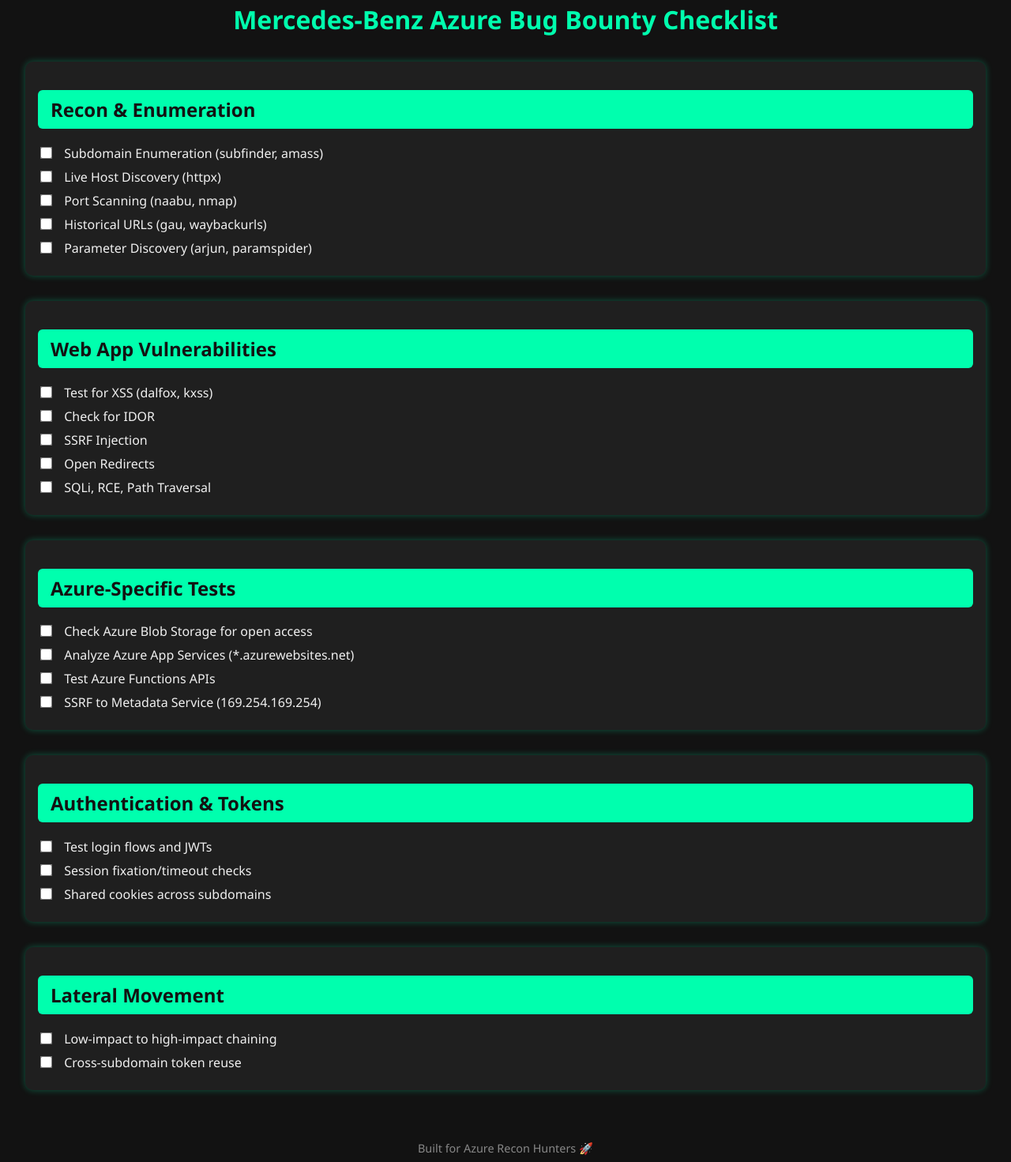
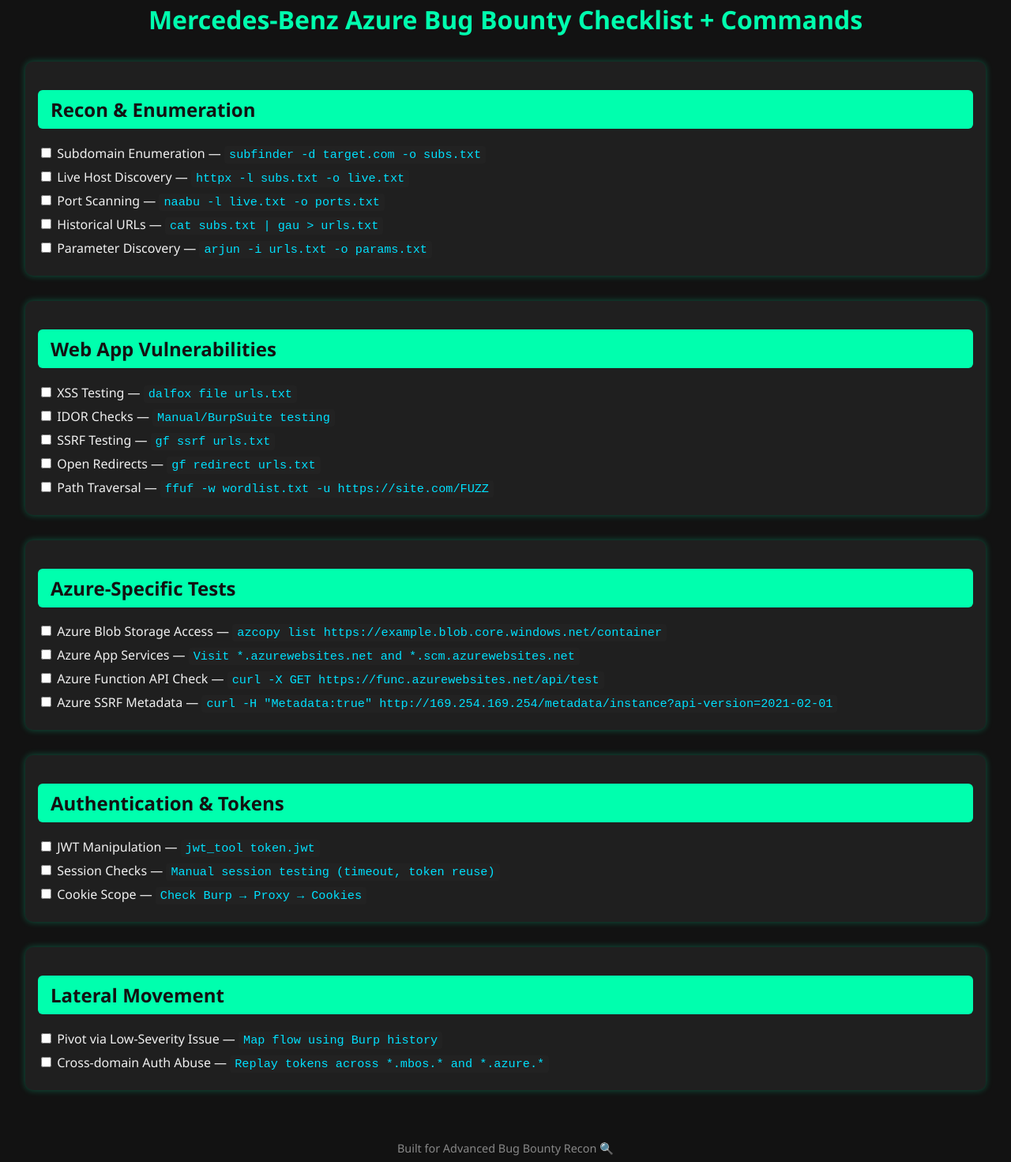
Before and after one commit to Cyber-Watch-Dog/SecuretryLearner, a plain HTML site: page index.html in a window 1280 px wide. Shown: the part 29-1500 px from the top of the page at 79% size. Drawn offline with Linux system fonts and the light colour scheme.

Commit message:
Update index.html

```diff
--- a/index.html
+++ b/index.html
@@ -2,7 +2,7 @@
 <html lang="en">
 <head>
   <meta charset="UTF-8">
-  <title>Bug Bounty Azure Checklist</title>
+  <title>Bug Bounty Azure Checklist with Commands</title>
   <style>
     body {
       font-family: 'Segoe UI', sans-serif;
@@ -33,12 +33,12 @@
       margin: 0.5rem 0;
       cursor: pointer;
     }
-    input[type="checkbox"] {
-      margin-right: 0.75rem;
-      transform: scale(1.2);
-    }
-    label:hover {
-      color: #00ffae;
+    code {
+      background: #222;
+      color: #00e1ff;
+      padding: 2px 6px;
+      border-radius: 4px;
+      font-size: 0.95rem;
     }
     footer {
       text-align: center;
@@ -49,49 +49,49 @@
   </style>
 </head>
 <body>
-  <h1>Mercedes-Benz Azure Bug Bounty Checklist</h1>
+  <h1>Mercedes-Benz Azure Bug Bounty Checklist + Commands</h1>
 
   <div class="section">
     <h2>Recon & Enumeration</h2>
-    <label><input type="checkbox"> Subdomain Enumeration (subfinder, amass)</label>
-    <label><input type="checkbox"> Live Host Discovery (httpx)</label>
-    <label><input type="checkbox"> Port Scanning (naabu, nmap)</label>
-    <label><input type="checkbox"> Historical URLs (gau, waybackurls)</label>
-    <label><input type="checkbox"> Parameter Discovery (arjun, paramspider)</label>
+    <label><input type="checkbox"> Subdomain Enumeration — <code>subfinder -d target.com -o subs.txt</code></label>
+    <label><input type="checkbox"> Live Host Discovery — <code>httpx -l subs.txt -o live.txt</code></label>
+    <label><input type="checkbox"> Port Scanning — <code>naabu -l live.txt -o ports.txt</code></label>
+    <label><input type="checkbox"> Historical URLs — <code>cat subs.txt | gau > urls.txt</code></label>
+    <label><input type="checkbox"> Parameter Discovery — <code>arjun -i urls.txt -o params.txt</code></label>
   </div>
 
   <div class="section">
     <h2>Web App Vulnerabilities</h2>
-    <label><input type="checkbox"> Test for XSS (dalfox, kxss)</label>
-    <label><input type="checkbox"> Check for IDOR</label>
-    <label><input type="checkbox"> SSRF Injection</label>
-    <label><input type="checkbox"> Open Redirects</label>
-    <label><input type="checkbox"> SQLi, RCE, Path Traversal</label>
+    <label><input type="checkbox"> XSS Testing — <code>dalfox file urls.txt</code></label>
+    <label><input type="checkbox"> IDOR Checks — <code>Manual/BurpSuite testing</code></label>
+    <label><input type="checkbox"> SSRF Testing — <code>gf ssrf urls.txt</code></label>
+    <label><input type="checkbox"> Open Redirects — <code>gf redirect urls.txt</code></label>
+    <label><input type="checkbox"> Path Traversal — <code>ffuf -w wordlist.txt -u https://site.com/FUZZ</code></label>
   </div>
 
   <div class="section">
     <h2>Azure-Specific Tests</h2>
-    <label><input type="checkbox"> Check Azure Blob Storage for open access</label>
-    <label><input type="checkbox"> Analyze Azure App Services (*.azurewebsites.net)</label>
-    <label><input type="checkbox"> Test Azure Functions APIs</label>
-    <label><input type="checkbox"> SSRF to Metadata Service (169.254.169.254)</label>
+    <label><input type="checkbox"> Azure Blob Storage Access — <code>azcopy list https://example.blob.core.windows.net/container</code></label>
+    <label><input type="checkbox"> Azure App Services — <code>Visit *.azurewebsites.net and *.scm.azurewebsites.net</code></label>
+    <label><input type="checkbox"> Azure Function API Check — <code>curl -X GET https://func.azurewebsites.net/api/test</code></label>
+    <label><input type="checkbox"> Azure SSRF Metadata — <code>curl -H "Metadata:true" http://169.254.169.254/metadata/instance?api-version=2021-02-01</code></label>
   </div>
 
   <div class="section">
     <h2>Authentication & Tokens</h2>
-    <label><input type="checkbox"> Test login flows and JWTs</label>
-    <label><input type="checkbox"> Session fixation/timeout checks</label>
-    <label><input type="checkbox"> Shared cookies across subdomains</label>
+    <label><input type="checkbox"> JWT Manipulation — <code>jwt_tool token.jwt</code></label>
+    <label><input type="checkbox"> Session Checks — <code>Manual session testing (timeout, token reuse)</code></label>
+    <label><input type="checkbox"> Cookie Scope — <code>Check Burp → Proxy → Cookies</code></label>
   </div>
 
   <div class="section">
     <h2>Lateral Movement</h2>
-    <label><input type="checkbox"> Low-impact to high-impact chaining</label>
-    <label><input type="checkbox"> Cross-subdomain token reuse</label>
+    <label><input type="checkbox"> Pivot via Low-Severity Issue — <code>Map flow using Burp history</code></label>
+    <label><input type="checkbox"> Cross-domain Auth Abuse — <code>Replay tokens across *.mbos.* and *.azure.*</code></label>
   </div>
 
   <footer>
-    Built for Azure Recon Hunters 🚀
+    Built for Advanced Bug Bounty Recon 🔍
   </footer>
 </body>
 </html>
```
